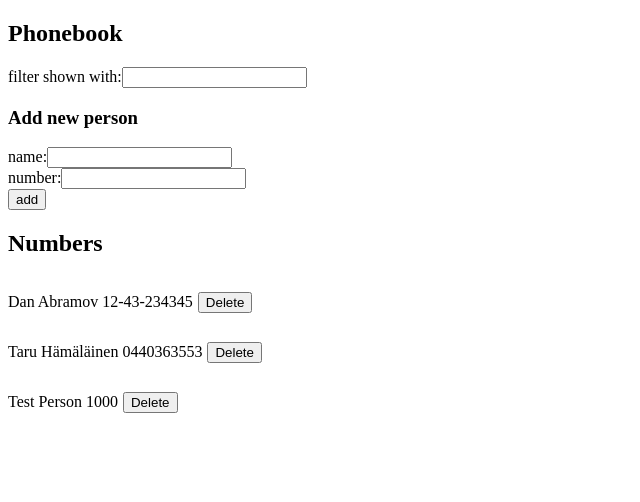
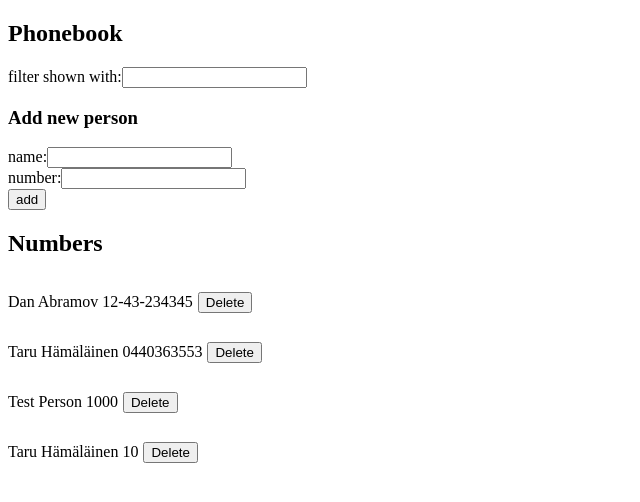
Before and after one commit to HamalainenTaru/FSO-2023, a React (Vite) app in the folder part2/puhelinluettelo/: page / in a window 1280 px wide. Shown: the top 502 px of the page, without its empty margins (0-640 px from the left). Built offline with nearby package versions, Linux system fonts and the light colour scheme; data requests are answered from the project's data file.

Commit message:
changed key to person

```diff
--- a/part2/puhelinluettelo/db.json
+++ b/part2/puhelinluettelo/db.json
@@ -14,6 +14,11 @@
       "name": "Test Person",
       "number": "1000",
       "id": 5
+    },
+    {
+      "name": "Taru Hämäläinen",
+      "number": "10",
+      "id": 6
     }
   ]
 }
--- a/part2/puhelinluettelo/src/components/Persons.jsx
+++ b/part2/puhelinluettelo/src/components/Persons.jsx
@@ -11,7 +11,7 @@ export default function Persons({
     <div>
       {personList.map((person) => (
         <Person
-          key={person.name}
+          key={person.id}
           person={person}
           onDeletePerson={onDeletePerson}
         />
```
Also changed, not shown: 1 other file (tests, documents, lock files or other folders).
